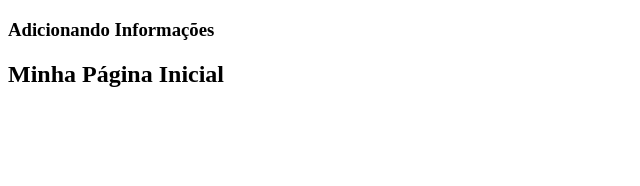
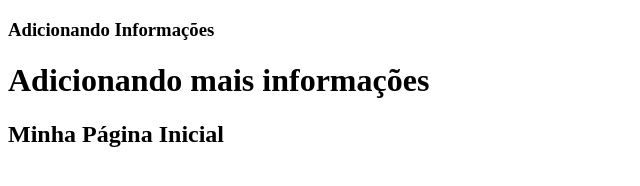
Before and after one commit to ricardorovito/projeto-curso-git, a plain HTML site: page index.html in a window 1280 px wide. Shown: the whole page, without its empty margins (0-640 px from the left). Drawn offline with Linux system fonts and the light colour scheme.

Commit message:
Update index.html
Adicionando mais informações na body. <h1></h1>

```diff
--- a/index.html
+++ b/index.html
@@ -6,6 +6,7 @@
   </head>
   <body>
       <h3> Adicionando Informações </h3>
+      <h1>Adicionando mais informações </h1>
 <h2> Minha Página Inicial </h2>
   </body>
 </html>
```
